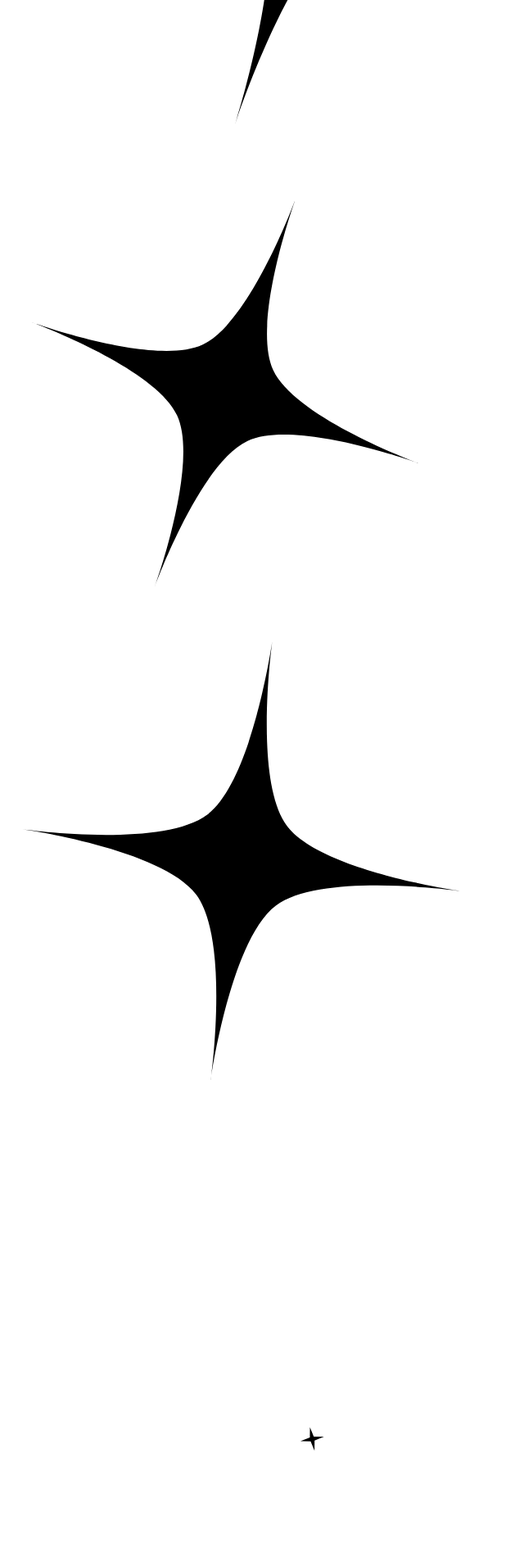
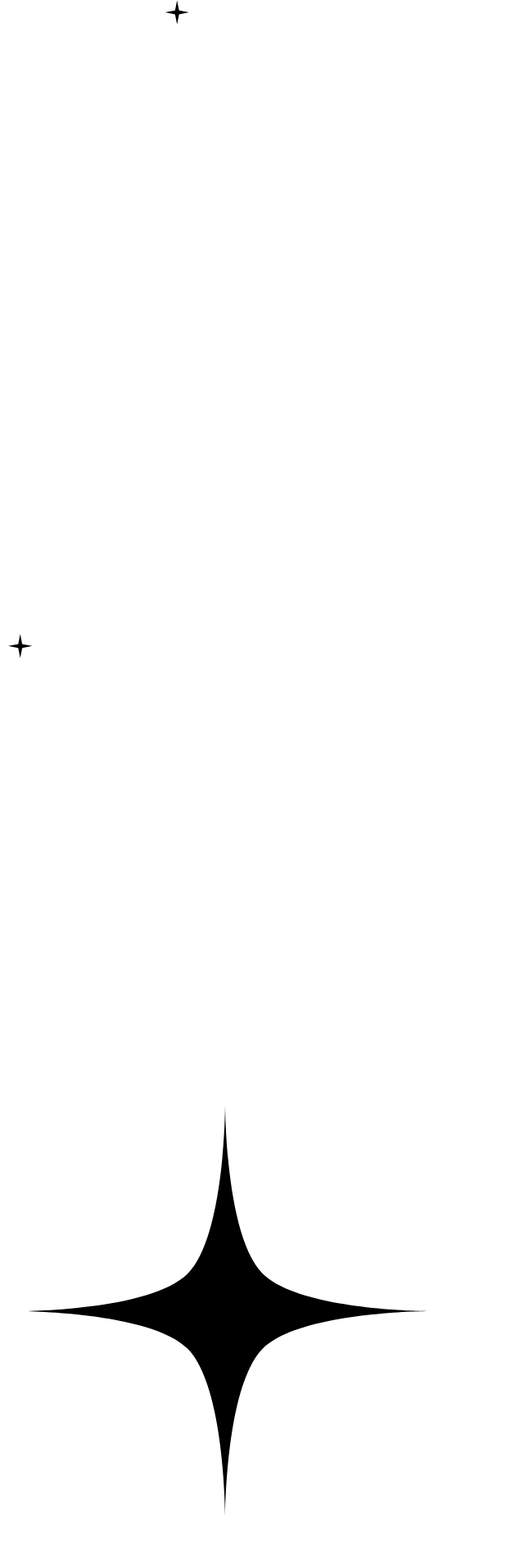
Before and after one commit to Satyam1Gupta/portfolio, a Next.js app: page / in a window 1280 px wide. Shown: the part 620-2520 px from the top of the page at 82% size, without its empty margins (0-640 px from the left). Built offline with nearby package versions, Linux system fonts and the light colour scheme; a web font is replaced by a local one.

Commit message:
Revolving star animation is enabled in hero section

```diff
--- a/components/HeroOrbit.jsx
+++ b/components/HeroOrbit.jsx
@@ -1,16 +1,37 @@
-import React from 'react'
+import React from "react";
+import { twMerge } from "tailwind-merge";
 
-export default function HeroOrbit({children, size, rotation}) {
-  return (
-    <div className="absolute left-1/2 top-1/2 -translate-x-1/2 -translate-y-1/2 ">
-        <div className=""
-        style={{
-            width:`${size}px`,
-            height:`${size}px`,
-            transform:`rotate(${rotation}deg)`
-            }}>
-               {children}
-        </div>
-    </div>
-  )
+export default function HeroOrbit({
+	children,
+	size,
+	rotation,
+	orbitDuration,
+	shouldOrbit = false,
+  spinDuration,
+  shouldSpin=false
+}) {
+	return (
+		<div className="absolute left-1/2 top-1/2 -translate-x-1/2 -translate-y-1/2 -z-20">
+			<div
+				className={twMerge(shouldOrbit === true && "animate-spin")}
+				style={{ animationDuration: orbitDuration }}
+			>
+				<div
+					className=""
+					style={{
+						width: `${size}px`,
+						height: `${size}px`,
+						transform: `rotate(${rotation}deg)`,
+					}}
+				>
+						<div
+							className={twMerge(shouldSpin===true && "inline-flex animate-spin ")}
+							style={{animationDuration: spinDuration, transform: `rotate(${rotation * -1}deg)` }}
+						>
+							{children}
+					</div>
+				</div>
+			</div>
+		</div>
+	);
 }
--- a/sections/Hero.jsx
+++ b/sections/Hero.jsx
@@ -19,71 +19,79 @@ export default function Hero() {
             <div className="hero-ring size-[1020px] "></div>
             <div className="hero-ring size-[1220px] "></div>
 
+            {/* orbitDuration,
+            shouldOrbit = false,
+            spinDuration,
+            shouldSpin = false, */}
+
             {/* Star Section */}
-            <HeroOrbit size={"800"} rotation={-72}>
+
+            <HeroOrbit shouldOrbit orbitDuration="30s" shouldSpin spinDuration="6s" size={"430"} rotation={-14}>
+                <div className='size-8 text-emerald-300/20  inline-flex '>
+                    <svg width="32" height="32" viewBox="0 0 24 24" fill="none" xmlns="http://www.w3.org/2000/svg">
+                        <path d="M1 12L10.1667 10.1667L12 1L13.8333 10.1667L23 12L13.8333 13.8333L12 23L10.1667 13.8333L1 12Z" fill="currentColor"/>
+                    </svg>
+                </div>
+            </HeroOrbit>
+            <HeroOrbit shouldOrbit orbitDuration="32s" shouldSpin spinDuration="6s" size={"440"} rotation={79}>
+                <div className='size-5 text-emerald-300/20  inline-flex '>
+                    <svg width="32" height="32" viewBox="0 0 24 24" fill="none" xmlns="http://www.w3.org/2000/svg">
+                        <path d="M1 12L10.1667 10.1667L12 1L13.8333 10.1667L23 12L13.8333 13.8333L12 23L10.1667 13.8333L1 12Z" fill="currentColor"/>
+                    </svg>
+                </div>
+            </HeroOrbit>
+            <HeroOrbit shouldOrbit orbitDuration="34s" shouldSpin spinDuration="6s" size={"530"} rotation={178}>
+                <div className='size-10 text-emerald-300/20  inline-flex '>
+                    <svg width="32" height="32" viewBox="0 0 24 24" fill="none" xmlns="http://www.w3.org/2000/svg">
+                        <path d="M1 12L10.1667 10.1667L12 1L13.8333 10.1667L23 12L13.8333 13.8333L12 23L10.1667 13.8333L1 12Z" fill="currentColor"/>
+                    </svg>
+                </div>
+            </HeroOrbit>
+            <HeroOrbit shouldOrbit orbitDuration="36s" shouldSpin spinDuration="6s" size={"520"} rotation={-41}>
+                <div className='size-2 bg-emerald-300/20 rounded-full inline-flex '></div>
+            </HeroOrbit>
+            <HeroOrbit shouldOrbit orbitDuration="38s" shouldSpin spinDuration="6s" size={"550"} rotation={20}>
+                <div className='size-12 text-emerald-300  inline-flex '>
+                    <svg viewBox="0 0 24 24" fill="none" xmlns="http://www.w3.org/2000/svg">
+                        <path d="M12 1C12 1 12 8 10 10C8 12 1 12 1 12C1 12 8 12 10 14C12 16 12 23 12 23C12 23 12 16 14 14C16 12 23 12 23 12C23 12 16 12 14 10C12 8 12 1 12 1Z" fill="currentColor"/>
+                    </svg>
+                </div>
+            </HeroOrbit>
+            <HeroOrbit shouldOrbit orbitDuration="40s" shouldSpin spinDuration="6s" size={"590"} rotation={98}>
+                <div className='size-8 text-emerald-300  inline-flex '>
+                    <svg viewBox="0 0 24 24" fill="none" xmlns="http://www.w3.org/2000/svg">
+                        <path d="M12 1C12 1 12 8 10 10C8 12 1 12 1 12C1 12 8 12 10 14C12 16 12 23 12 23C12 23 12 16 14 14C16 12 23 12 23 12C23 12 16 12 14 10C12 8 12 1 12 1Z" fill="currentColor"/>
+                    </svg>
+                </div>
+            </HeroOrbit>
+            <HeroOrbit shouldOrbit orbitDuration="42s" shouldSpin spinDuration="6s" size={"750"} rotation={-5}>
+                <div className='size-2 bg-emerald-300/20 rounded-full inline-flex '></div>
+            </HeroOrbit>
+            <HeroOrbit shouldOrbit orbitDuration="44s" shouldSpin spinDuration="6s" size={"710"} rotation={144}>
+                <div className='size-14 text-emerald-300/20  inline-flex '>
+                    <svg width="32" height="32" viewBox="0 0 24 24" fill="none" xmlns="http://www.w3.org/2000/svg">
+                        <path d="M1 12L10.1667 10.1667L12 1L13.8333 10.1667L23 12L13.8333 13.8333L12 23L10.1667 13.8333L1 12Z" fill="currentColor"/>
+                    </svg>
+                </div>
+            </HeroOrbit>
+            <HeroOrbit shouldOrbit orbitDuration="46s" shouldSpin spinDuration="6s" size={"720"} rotation={85}>
+                <div className='size-3 bg-emerald-300/20 rounded-full inline-flex '></div>
+            </HeroOrbit>
+            <HeroOrbit shouldOrbit orbitDuration="48s" shouldSpin spinDuration="6s" size={"800"} rotation={-72}>
                 <div className='size-28 text-emerald-300  inline-flex '>
                     <svg viewBox="0 0 24 24" fill="none" xmlns="http://www.w3.org/2000/svg">
                         <path d="M12 1C12 1 12 8 10 10C8 12 1 12 1 12C1 12 8 12 10 14C12 16 12 23 12 23C12 23 12 16 14 14C16 12 23 12 23 12C23 12 16 12 14 10C12 8 12 1 12 1Z" fill="currentColor"/>
                     </svg>
                 </div>
             </HeroOrbit>
-            <HeroOrbit size={"550"} rotation={20}>
-                <div className='size-12 text-emerald-300  inline-flex '>
-                    <svg viewBox="0 0 24 24" fill="none" xmlns="http://www.w3.org/2000/svg">
-                        <path d="M12 1C12 1 12 8 10 10C8 12 1 12 1 12C1 12 8 12 10 14C12 16 12 23 12 23C12 23 12 16 14 14C16 12 23 12 23 12C23 12 16 12 14 10C12 8 12 1 12 1Z" fill="currentColor"/>
-                    </svg>
-                </div>
-            </HeroOrbit>
-            <HeroOrbit size={"590"} rotation={98}>
-                <div className='size-8 text-emerald-300  inline-flex '>
-                    <svg viewBox="0 0 24 24" fill="none" xmlns="http://www.w3.org/2000/svg">
-                        <path d="M12 1C12 1 12 8 10 10C8 12 1 12 1 12C1 12 8 12 10 14C12 16 12 23 12 23C12 23 12 16 14 14C16 12 23 12 23 12C23 12 16 12 14 10C12 8 12 1 12 1Z" fill="currentColor"/>
-                    </svg>
-                </div>
-            </HeroOrbit>
-            <HeroOrbit size={"430"} rotation={-14}>
-                <div className='size-8 text-emerald-300/20  inline-flex '>
-                    <svg width="32" height="32" viewBox="0 0 24 24" fill="none" xmlns="http://www.w3.org/2000/svg">
-                        <path d="M1 12L10.1667 10.1667L12 1L13.8333 10.1667L23 12L13.8333 13.8333L12 23L10.1667 13.8333L1 12Z" fill="currentColor"/>
-                    </svg>
-                </div>
-            </HeroOrbit>
-            <HeroOrbit size={"440"} rotation={79}>
-                <div className='size-5 text-emerald-300/20  inline-flex '>
-                    <svg width="32" height="32" viewBox="0 0 24 24" fill="none" xmlns="http://www.w3.org/2000/svg">
-                        <path d="M1 12L10.1667 10.1667L12 1L13.8333 10.1667L23 12L13.8333 13.8333L12 23L10.1667 13.8333L1 12Z" fill="currentColor"/>
-                    </svg>
-                </div>
-            </HeroOrbit>
-            <HeroOrbit size={"530"} rotation={178}>
-                <div className='size-10 text-emerald-300/20  inline-flex '>
-                    <svg width="32" height="32" viewBox="0 0 24 24" fill="none" xmlns="http://www.w3.org/2000/svg">
-                        <path d="M1 12L10.1667 10.1667L12 1L13.8333 10.1667L23 12L13.8333 13.8333L12 23L10.1667 13.8333L1 12Z" fill="currentColor"/>
-                    </svg>
-                </div>
-            </HeroOrbit>
-            <HeroOrbit size={"710"} rotation={144}>
-                <div className='size-14 text-emerald-300/20  inline-flex '>
-                    <svg width="32" height="32" viewBox="0 0 24 24" fill="none" xmlns="http://www.w3.org/2000/svg">
-                        <path d="M1 12L10.1667 10.1667L12 1L13.8333 10.1667L23 12L13.8333 13.8333L12 23L10.1667 13.8333L1 12Z" fill="currentColor"/>
-                    </svg>
-                </div>
-            </HeroOrbit>
-            <HeroOrbit size={"720"} rotation={85}>
-                <div className='size-3 bg-emerald-300/20 rounded-full inline-flex '></div>
-            </HeroOrbit>
-            <HeroOrbit size={"520"} rotation={-41}>
-                <div className='size-2 bg-emerald-300/20 rounded-full inline-flex '></div>
-            </HeroOrbit>
-            <HeroOrbit size={"750"} rotation={-5}>
-                <div className='size-2 bg-emerald-300/20 rounded-full inline-flex '></div>
-            </HeroOrbit>
         </div>
         <div className="flex flex-col items-center">
             <Image className='size-[100px]'
             src={memojiIMage} alt="person peeking from behind laptop"/>
             <div className='flex items-center gap-4 bg-gray-950 border border-gray-800 rounded-lg px-4 py-1.5'>
-                <div className='bg-green-500 size-2.5 rounded-full'></div>
+                <div className='bg-green-500 size-2.5 rounded-full relative'>
+                    <div className='absolute inset-0 bg-green-500 rounded-full animate-ping-large'></div>
+                </div>
                 <div>Available for new projects</div>
             </div>
             <div className='max-w-lg mx-auto'>
--- a/tailwind.config.js
+++ b/tailwind.config.js
@@ -15,6 +15,17 @@ export const theme = {
       sans: 'var(--font-sans)', // Corrected syntax
       serif: 'var(--font-serif)', // Corrected syntax
     },
+    animation: {
+      'ping-large': "ping-large 1s ease-in-out infinite",
+    },
+    keyframes: {
+      'ping-large':{
+        '75%, 100%': {
+        transform: 'scale(3)',
+        opacity: '0',
+       }
+      }
+    }
   },
 };
 export const plugins = [];
```
